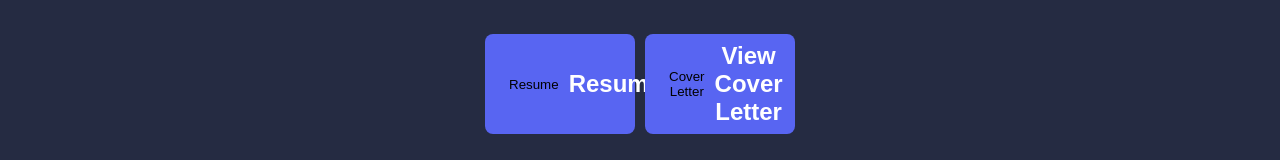
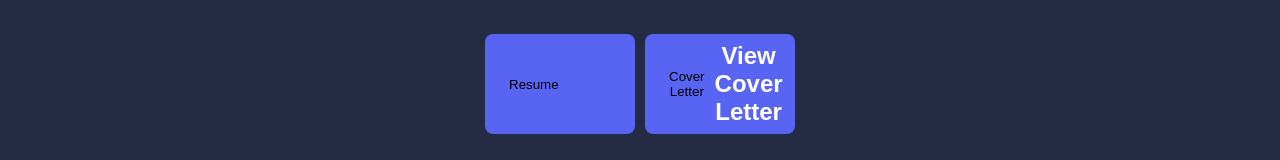
Before and after one commit to mrmichaelque/Online-Resume, a plain HTML site: page index.html in a window 1280 px wide. Shown: the part 353-513 px from the top of the page. Drawn offline with Linux system fonts and the light colour scheme.

Commit message:
Update index.html

```diff
--- a/index.html
+++ b/index.html
@@ -50,7 +50,6 @@
        <div class="button-wrap">
   <div class="cta-button">
     <button onclick="openPdf('resume.pdf')">Resume</button>
-    <p class="cta-text">Resume</p>
   </div>
   <div class="cta-button">
     <button onclick="openPdf('cover_letter.pdf')">Cover Letter</button>
```
